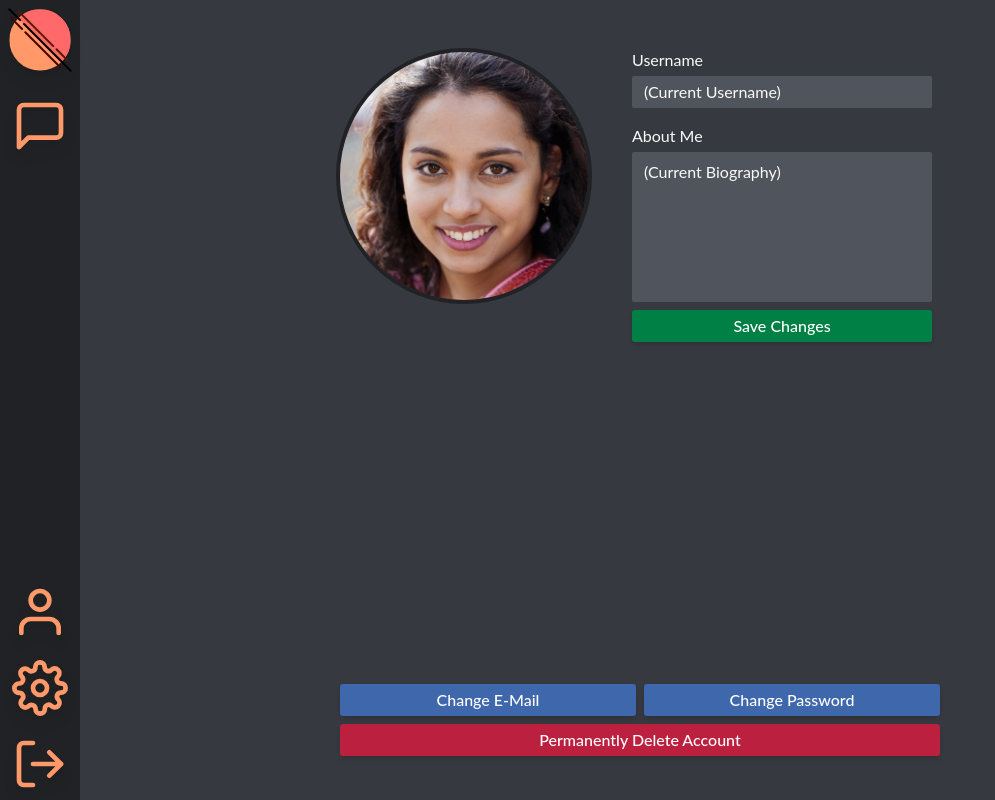
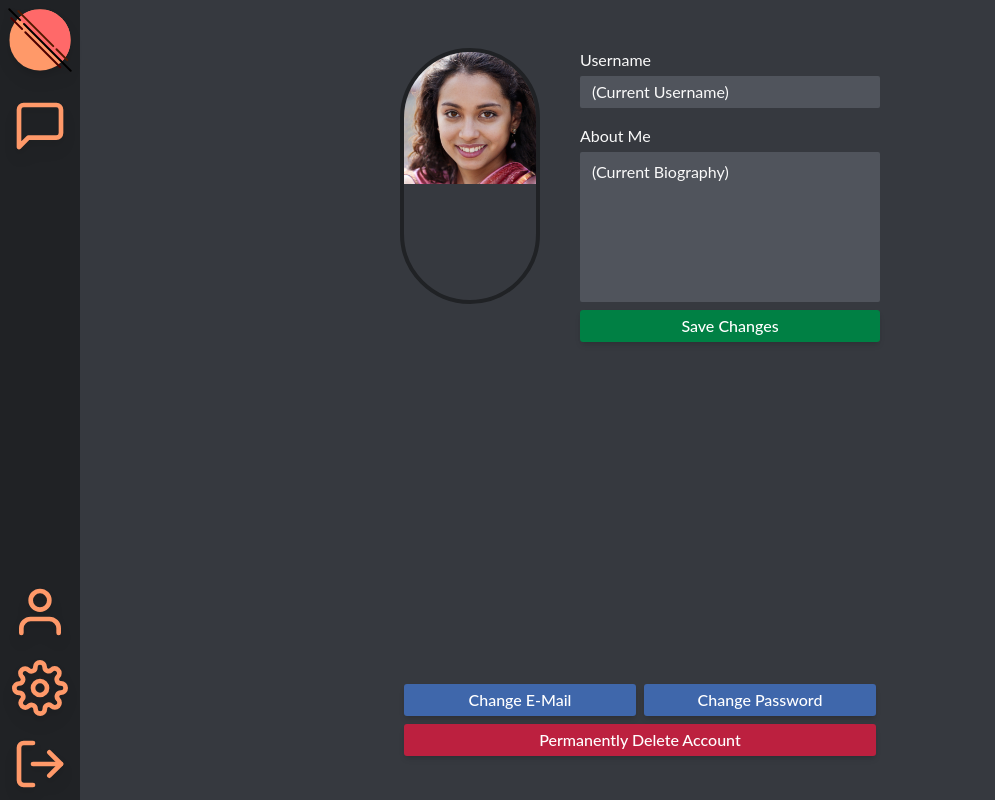
Before and after one commit to TheSheefooProject/frontend, a Next.js app: page /profile in a window 1280 px wide. Shown: the whole page, without its empty margins (0-995 px from the left). Built offline with nearby package versions, Linux system fonts and the light colour scheme.

Commit message:
~profile style change

```diff
--- a/pages/profile.tsx
+++ b/pages/profile.tsx
@@ -9,9 +9,9 @@ import TextBox from '../components/common/TextBox'
 
 const Profile: NextPage = () => {
   return (
-    <main className="md:[5vw] static flex min-h-screen w-[100%] min-w-[320px] flex-col justify-between overflow-x-hidden bg-back_3 px-10 pt-12 text-text_1 md:px-[calc(20vw+5rem)]">
+    <main className="static flex min-h-screen w-[100%] min-w-[320px] flex-col justify-between overflow-x-hidden bg-back_3 px-10 pt-12 text-text_1  md:px-[calc(25vw+5rem)]">
       {/* Profile Container */}
-      <div className="flex flex-col font-body md:flex-row">
+      <div className="flex flex-col justify-between font-body md:flex-row">
         <div
           id="userimage"
           className="mr-10 h-64 w-64 overflow-hidden rounded-full border-4 border-back_1"
```
